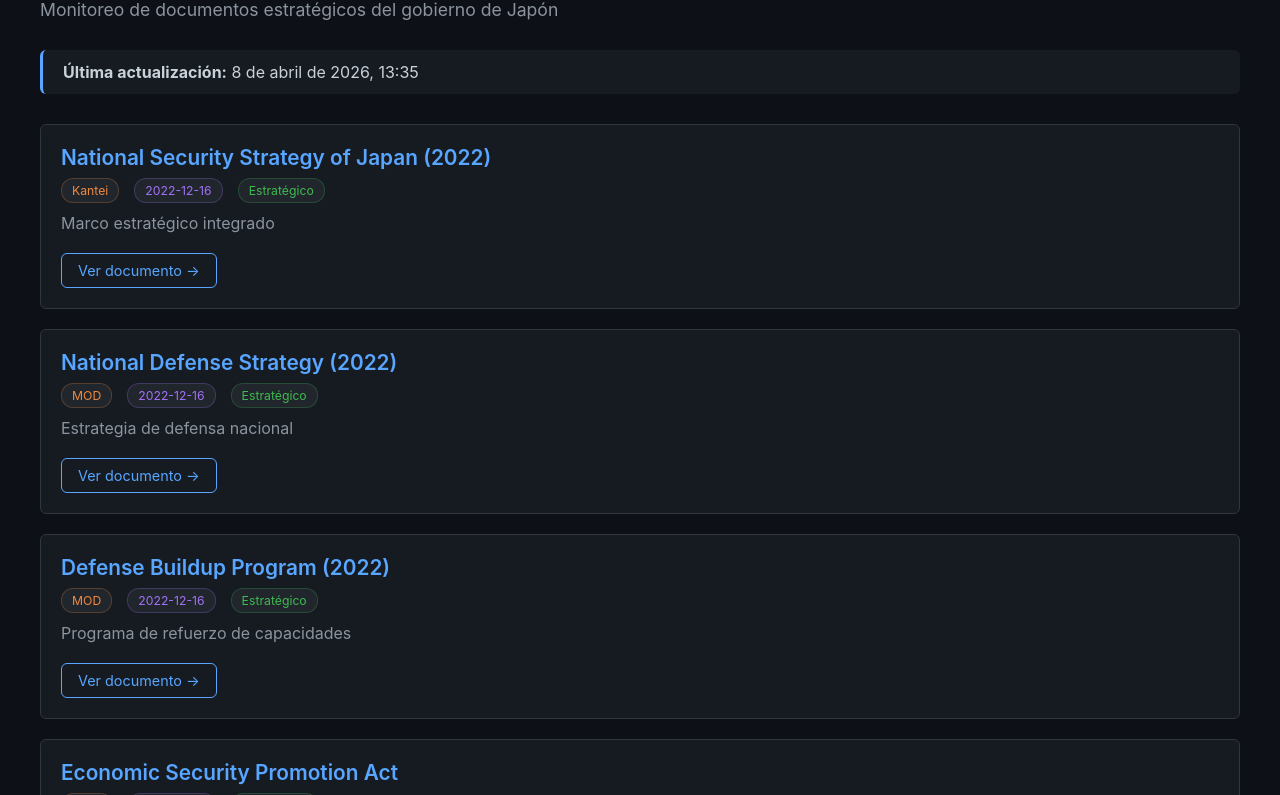
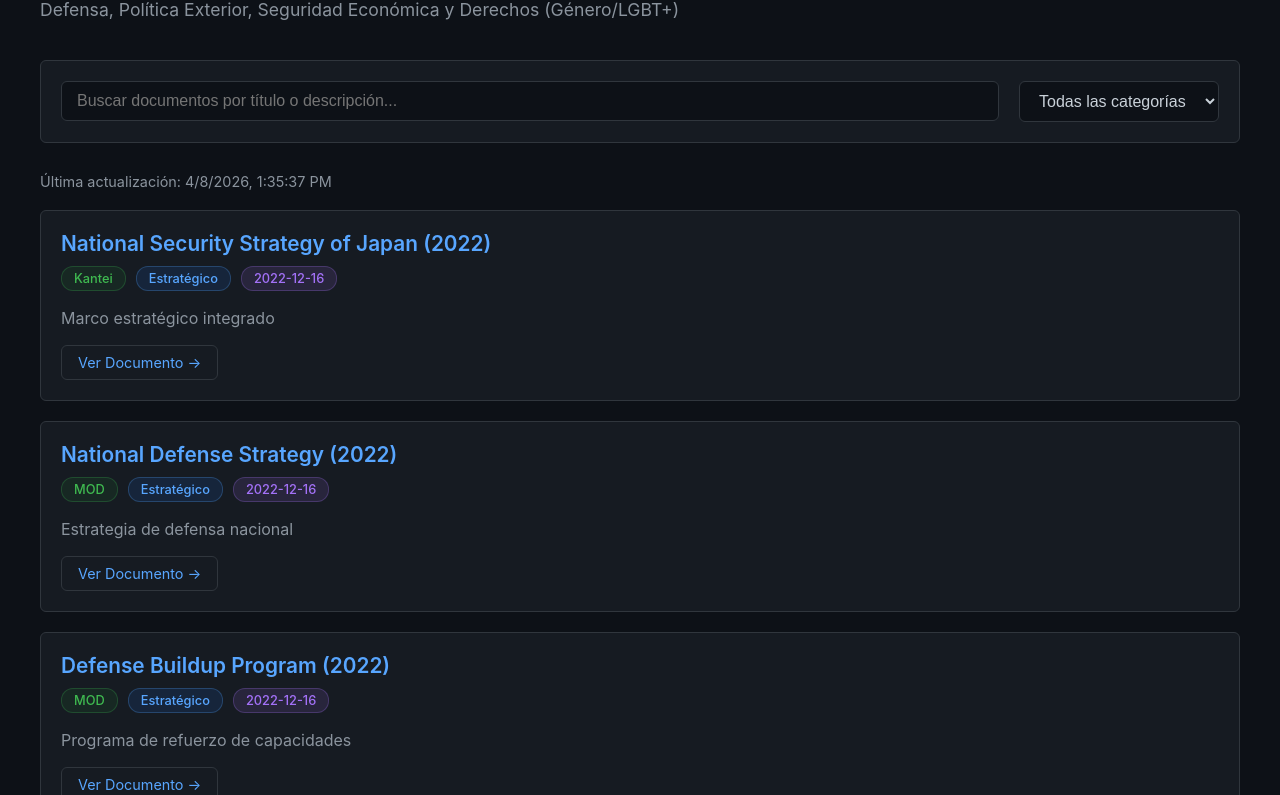
Before and after one commit to igp930/japan-strategy-monitor, a plain HTML site: page index.html in a window 1280 px wide. Shown: the part 100-895 px from the top of the page. Drawn offline with Linux system fonts and the light colour scheme.

Commit message:
feat: Nueva interfaz con búsqueda, filtros y categorías ampliadas (Género/LGBT+)

```diff
--- a/index.html
+++ b/index.html
@@ -13,155 +13,165 @@
       padding: 40px 20px;
     }
     .container { max-width: 1200px; margin: 0 auto; }
-    h1 {
-      font-size: 2.5em;
-      margin-bottom: 10px;
-      color: #58a6ff;
+    header { margin-bottom: 40px; }
+    h1 { font-size: 2.5em; color: #58a6ff; margin-bottom: 10px; }
+    .subtitle { color: #8b949e; font-size: 1.1em; }
+
+    .controls {
+      display: flex;
+      gap: 20px;
+      margin-bottom: 30px;
+      flex-wrap: wrap;
+      background: #161b22;
+      padding: 20px;
+      border-radius: 6px;
+      border: 1px solid #30363d;
     }
-    .subtitle {
+    .search-box {
+      flex: 1;
+      min-width: 250px;
+    }
+    input, select {
+      width: 100%;
+      padding: 10px 15px;
+      background: #0d1117;
+      border: 1px solid #30363d;
+      border-radius: 6px;
+      color: #c9d1d9;
+      font-size: 1em;
+    }
+    input:focus, select:focus {
+      outline: none;
+      border-color: #58a6ff;
+    }
+    .filter-box { width: 200px; }
+
+    .last-updated {
+      font-size: 0.9em;
       color: #8b949e;
-      margin-bottom: 30px;
-      font-size: 1.1em;
+      margin-bottom: 20px;
     }
-    .last-updated {
-      background: #161b22;
-      padding: 12px 20px;
-      border-radius: 6px;
-      margin-bottom: 30px;
-      border-left: 3px solid #58a6ff;
-    }
+
     .doc-card {
       background: #161b22;
       border: 1px solid #30363d;
       border-radius: 6px;
       padding: 20px;
       margin-bottom: 20px;
-      transition: all 0.2s;
+      transition: transform 0.2s;
     }
-    .doc-card:hover {
-      border-color: #58a6ff;
-      transform: translateY(-2px);
+    .doc-card:hover { transform: translateY(-2px); border-color: #58a6ff; }
+    .doc-title { font-size: 1.3em; color: #58a6ff; margin-bottom: 10px; font-weight: 600; }
+    .doc-meta { display: flex; gap: 10px; margin-bottom: 15px; flex-wrap: wrap; }
+    .badge {
+      padding: 4px 12px;
+      border-radius: 12px;
+      font-size: 0.8em;
+      font-weight: 500;
+      border: 1px solid transparent;
     }
-    .doc-title {
-      font-size: 1.3em;
+    .badge-org { background: #23863620; color: #3fb950; border-color: #3fb95040; }
+    .badge-cat { background: #1f6feb20; color: #58a6ff; border-color: #58a6ff40; }
+    .badge-date { background: #a371f720; color: #a371f7; border-color: #a371f740; }
+
+    .doc-desc { color: #8b949e; margin-bottom: 15px; line-height: 1.5; }
+    .doc-link {
+      display: inline-block;
       color: #58a6ff;
-      margin-bottom: 8px;
-      font-weight: 600;
-    }
-    .doc-meta {
-      display: flex;
-      gap: 15px;
-      margin-bottom: 10px;
+      text-decoration: none;
+      padding: 8px 16px;
+      border: 1px solid #30363d;
+      border-radius: 6px;
       font-size: 0.9em;
     }
-    .badge {
-      background: #21262d;
-      padding: 4px 10px;
-      border-radius: 12px;
-      font-size: 0.85em;
-      border: 1px solid #30363d;
-    }
-    .badge.org { color: #f0883e; border-color: #f0883e40; }
-    .badge.date { color: #a371f7; border-color: #a371f740; }
-    .badge.cat { color: #3fb950; border-color: #3fb95040; }
-    .doc-description {
-      color: #8b949e;
-      margin-bottom: 12px;
-    }
-    .doc-link {
-      color: #58a6ff;
-      text-decoration: none;
-      display: inline-block;
-      padding: 8px 16px;
-      border: 1px solid #58a6ff;
-      border-radius: 6px;
-      margin-top: 8px;
-      font-size: 0.9em;
-    }
-    .doc-link:hover {
-      background: #58a6ff;
-      color: #0d1117;
-    }
-    .loading {
-      text-align: center;
-      padding: 40px;
-      color: #58a6ff;
-    }
-    .error {
-      background: #da3633;
-      color: white;
-      padding: 15px;
-      border-radius: 6px;
-      margin-bottom: 20px;
-    }
+    .doc-link:hover { background: #21262d; border-color: #8b949e; }
+
+    .no-results { text-align: center; padding: 40px; color: #8b949e; }
   </style>
 </head>
 <body>
   <div class="container">
-    <h1>Japan Strategy Monitor</h1>
-    <p class="subtitle">Monitoreo de documentos estratégicos del gobierno de Japón</p>
+    <header>
+      <h1>Japan Strategy Monitor</h1>
+      <p class="subtitle">Defensa, Política Exterior, Seguridad Económica y Derechos (Género/LGBT+)</p>
+    </header>
 
-    <div id="last-updated" class="last-updated">
-      <strong>Última actualización:</strong> <span id="update-time">Cargando...</span>
+    <div class="controls">
+      <div class="search-box">
+        <input type="text" id="searchInput" placeholder="Buscar documentos por título o descripción...">
+      </div>
+      <div class="filter-box">
+        <select id="categoryFilter">
+          <option value="all">Todas las categorías</option>
+          <option value="Defensa">Defensa</option>
+          <option value="Política Exterior">Política Exterior</option>
+          <option value="Seguridad Económica">Seguridad Económica</option>
+          <option value="Género/LGBT+">Género/LGBT+</option>
+        </select>
+      </div>
     </div>
 
-    <div id="documents">
-      <div class="loading">🔄 Cargando documentos...</div>
-    </div>
+    <div id="lastUpdated" class="last-updated"></div>
+    <div id="docList"></div>
   </div>
 
   <script>
-    async function loadDocuments() {
-      const docsContainer = document.getElementById('documents');
-      const updateTimeEl = document.getElementById('update-time');
+    let allDocuments = [];
 
+    async function fetchData() {
       try {
         const response = await fetch('documents.json');
-        if (!response.ok) throw new Error('No se pudo cargar documents.json');
+        const data = await response.json();
+        allDocuments = data.documents;
 
-        const data = await response.json();
+        document.getElementById('lastUpdated').innerHTML =
+          `Última actualización: ${new Date(data.last_updated).toLocaleString()}`;
 
-        // Actualizar fecha
-        if (data.last_updated) {
-          const date = new Date(data.last_updated);
-          updateTimeEl.textContent = date.toLocaleString('es-ES', {
-            year: 'numeric',
-            month: 'long',
-            day: 'numeric',
-            hour: '2-digit',
-            minute: '2-digit'
-          });
-        }
-
-        // Renderizar documentos
-        if (data.documents && data.documents.length > 0) {
-          docsContainer.innerHTML = data.documents.map(doc => `
-            <div class="doc-card">
-              <h2 class="doc-title">${doc.title}</h2>
-              <div class="doc-meta">
-                <span class="badge org">${doc.organization}</span>
-                <span class="badge date">${doc.date}</span>
-                <span class="badge cat">${doc.category}</span>
-              </div>
-              ${doc.description ? `<p class="doc-description">${doc.description}</p>` : ''}
-              <a href="${doc.url}" target="_blank" class="doc-link">Ver documento →</a>
-            </div>
-          `).join('');
-        } else {
-          docsContainer.innerHTML = '<p class="loading">No hay documentos disponibles</p>';
-        }
-      } catch (error) {
-        console.error('Error:', error);
-        docsContainer.innerHTML = `
-          <div class="error">
-            ⚠️ Error al cargar documentos. Por favor, intenta de nuevo más tarde.
-          </div>
-        `;
+        renderDocuments(allDocuments);
+      } catch (e) {
+        document.getElementById('docList').innerHTML = '<p class="no-results">Error al cargar datos.</p>';
       }
     }
 
-    // Cargar al inicio
-    loadDocuments();
+    function renderDocuments(docs) {
+      const container = document.getElementById('docList');
+      if (docs.length === 0) {
+        container.innerHTML = '<p class="no-results">No se encontraron documentos.</p>';
+        return;
+      }
+
+      container.innerHTML = docs.map(doc => `
+        <div class="doc-card" data-category="${doc.category}">
+          <h2 class="doc-title">${doc.title}</h2>
+          <div class="doc-meta">
+            <span class="badge badge-org">${doc.organization}</span>
+            <span class="badge badge-cat">${doc.category}</span>
+            <span class="badge badge-date">${doc.date}</span>
+          </div>
+          <p class="doc-desc">${doc.description || ''}</p>
+          <a href="${doc.url}" target="_blank" class="doc-link">Ver Documento →</a>
+        </div>
+      `).join('');
+    }
+
+    function filterDocs() {
+      const searchTerm = document.getElementById('searchInput').value.toLowerCase();
+      const category = document.getElementById('categoryFilter').value;
+
+      const filtered = allDocuments.filter(doc => {
+        const matchesSearch = doc.title.toLowerCase().includes(searchTerm) ||
+                             (doc.description && doc.description.toLowerCase().includes(searchTerm));
+        const matchesCategory = category === 'all' || doc.category === category;
+        return matchesSearch && matchesCategory;
+      });
+
+      renderDocuments(filtered);
+    }
+
+    document.getElementById('searchInput').addEventListener('input', filterDocs);
+    document.getElementById('categoryFilter').addEventListener('change', filterDocs);
+
+    fetchData();
   </script>
 </body>
 </html>
```
